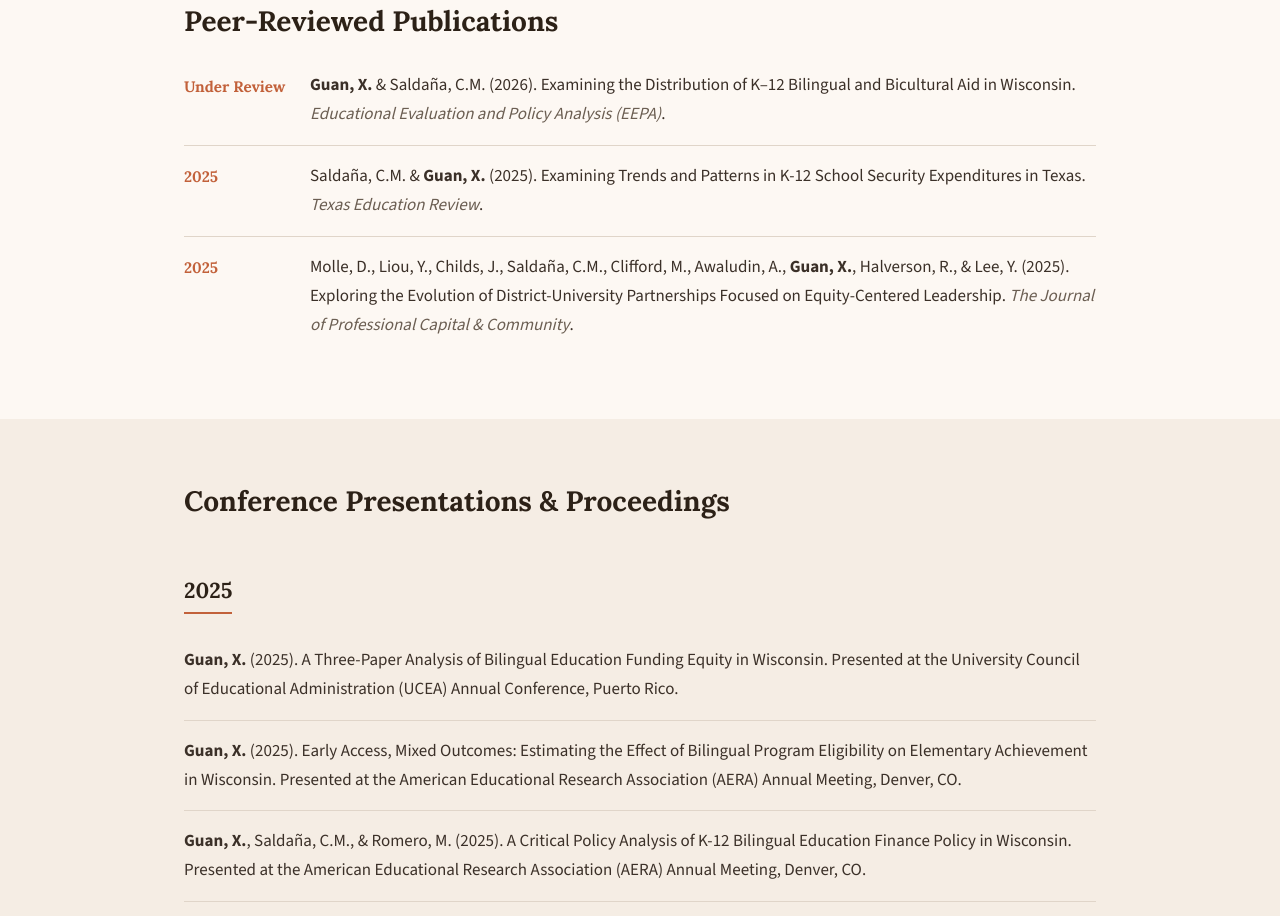
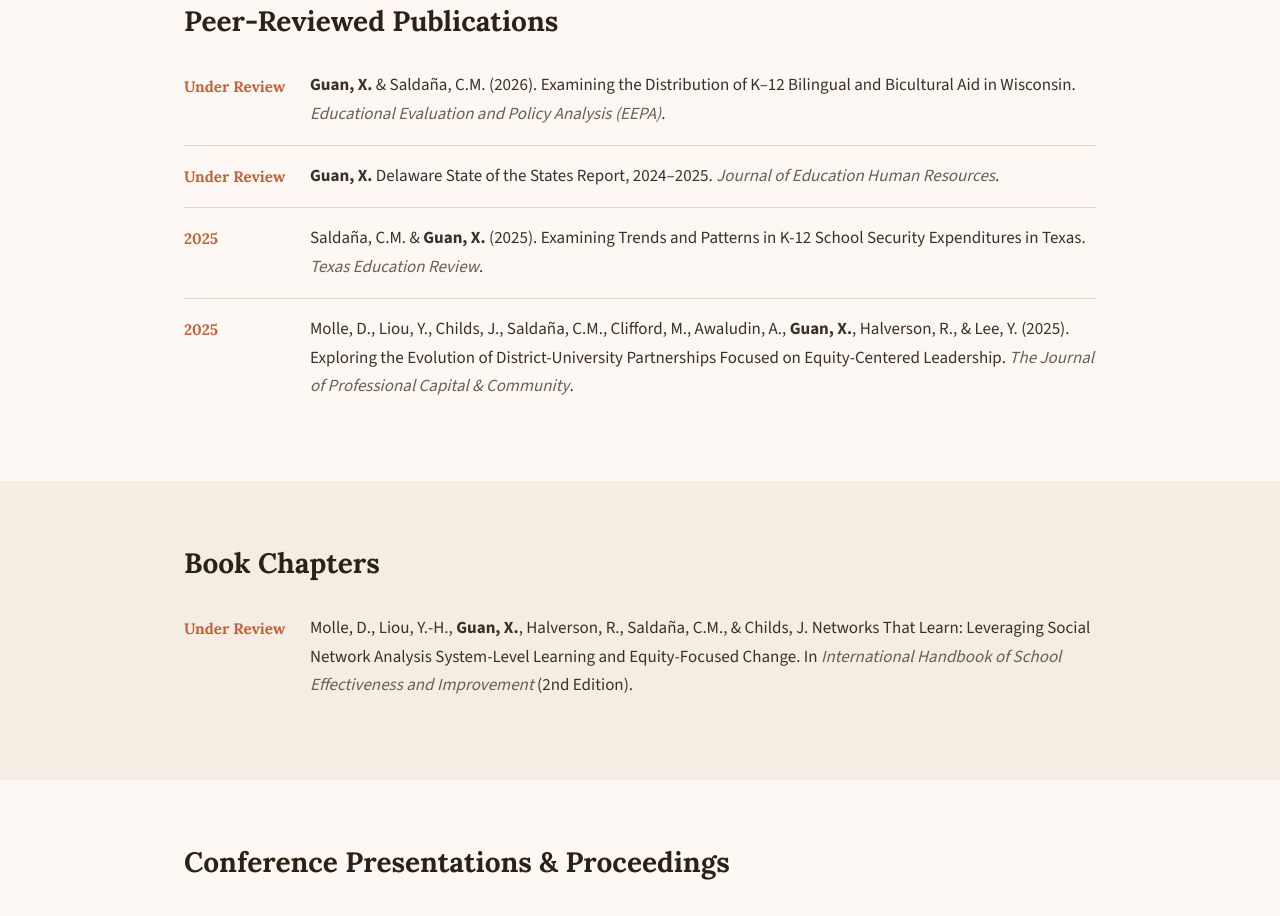
Before and after one commit to LeonaGuan/xinyu-guan-website, a plain HTML site: page publications.html in a window 1280 px wide. Shown: the part 292-1208 px from the top of the page. Drawn offline with nearby package versions, Linux system fonts and the light colour scheme.

Commit message:
Add two under-review publications: book chapter and JEHR article
- Book chapter: "Networks That Learn" in International Handbook of School
  Effectiveness and Improvement (2nd Edition)
- Journal article: Delaware State of the States Report (JEHR)

Co-Authored-By: Claude Opus 4.6 <noreply@anthropic.com>

```diff
--- a/publications.html
+++ b/publications.html
@@ -50,6 +50,13 @@
         </div>
 
         <div class="pub-entry">
+          <span class="pub-entry__year">Under Review</span>
+          <p class="pub-entry__citation">
+            <strong>Guan, X.</strong> Delaware State of the States Report, 2024&ndash;2025. <em>Journal of Education Human Resources</em>.
+          </p>
+        </div>
+
+        <div class="pub-entry">
           <span class="pub-entry__year">2025</span>
           <p class="pub-entry__citation">
             Salda&ntilde;a, C.M. &amp; <strong>Guan, X.</strong> (2025). Examining Trends and Patterns in K-12 School Security Expenditures in Texas. <em>Texas Education Review</em>.
@@ -66,6 +73,19 @@
     </section>
 
     <section class="section section--alt">
+      <div class="container">
+        <h2>Book Chapters</h2>
+
+        <div class="pub-entry">
+          <span class="pub-entry__year">Under Review</span>
+          <p class="pub-entry__citation">
+            Molle, D., Liou, Y.-H., <strong>Guan, X.</strong>, Halverson, R., Salda&ntilde;a, C.M., &amp; Childs, J. Networks That Learn: Leveraging Social Network Analysis System-Level Learning and Equity-Focused Change. In <em>International Handbook of School Effectiveness and Improvement</em> (2nd Edition).
+          </p>
+        </div>
+      </div>
+    </section>
+
+    <section class="section">
       <div class="container">
         <h2>Conference Presentations &amp; Proceedings</h2>
 
```
